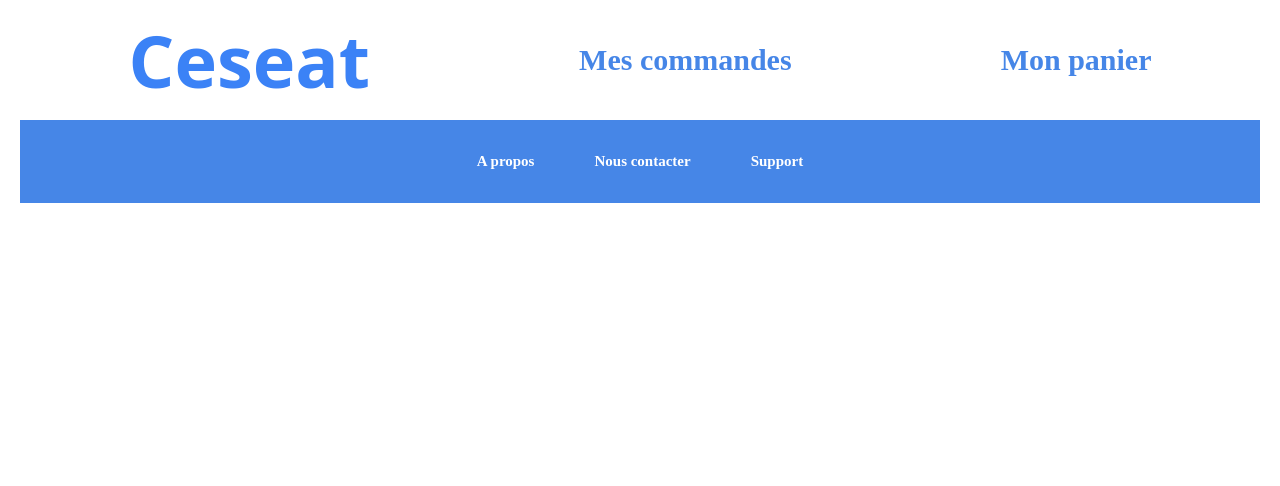
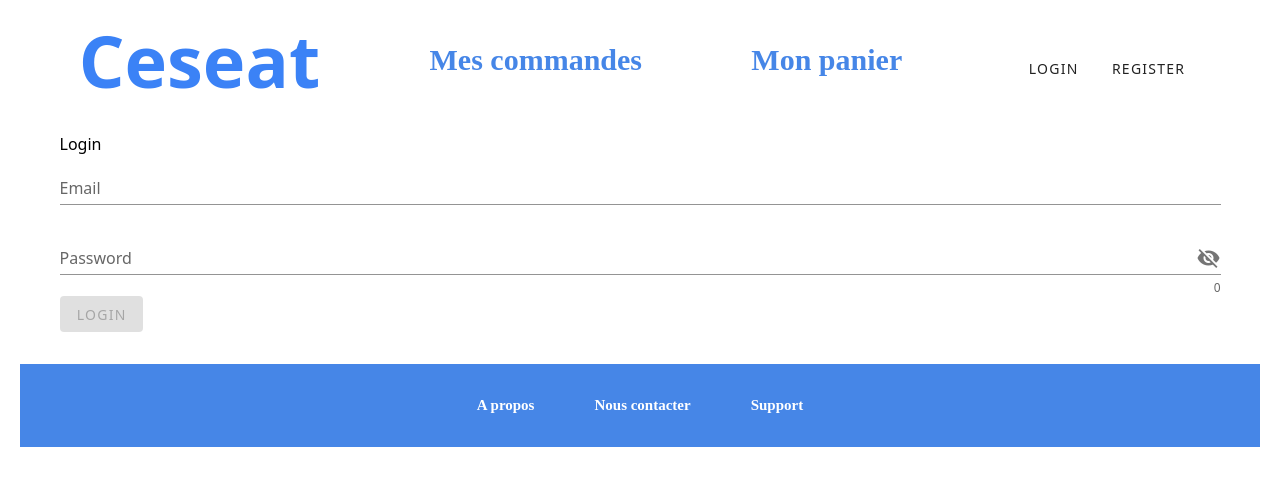
Before and after one commit to Henribri/FrontProjetWebA4, a Nuxt app: page /login in a window 1280 px wide. Shown: the top 486 px of the page. Built offline with nearby package versions, Linux system fonts and the light colour scheme; no server answers; a web font is replaced by a local one.

Commit message:
form login

```diff
--- /dev/null
+++ b/components/UserAuthForm.vue
@@ -0,0 +1,46 @@
+<template>
+  <v-form v-model="valid">
+    <v-text-field v-model="userInfo.name"
+                  label="Name"
+                  :rules="[required('name')]"
+                  v-if="hasName" />
+
+    <v-text-field v-model="userInfo.email"
+                  label="Email"
+                  :rules="[required('email'), emailFormat()]"/>
+
+    <v-text-field v-model="userInfo.password"
+                  label="Password"
+                  :type="showPassword ? 'text' : 'password'"
+                  :append-icon="showPassword ? 'mdi-eye' : 'mdi-eye-off'"
+                  @click:append="showPassword = !showPassword"
+                  counter=true
+                  :rules="[required('password'), minLength('password', 8)]"
+                  />
+
+    <v-btn @click="submitForm(userInfo)" :disabled="!valid">{{ buttonText }}</v-btn>
+  </v-form>
+</template>
+
+<script>
+  import validations from "@/utils/validations";
+  export default {
+    data() {
+      return {
+        valid: false,
+        showPassword: false,
+        hasName: false,
+        userInfo: {
+          email: '',
+          password: ''
+        },
+
+        ...validations
+      }
+    },
+    props: ["submitForm", "buttonText", "hasName"]
+  }
+</script>
+
+<style lang="scss" scoped>
+</style>
--- a/layouts/default.vue
+++ b/layouts/default.vue
@@ -3,7 +3,23 @@
       <div class="flex flex-initial flex-col md:flex-row justify-around items-center text-blue-500 bg-white text-7xl font-bold m-6">
       <NuxtLink to="/"><div>Ceseat</div></NuxtLink>
       <div class="navbar-onglet"> Mes commandes </div>
-       <div class="navbar-onglet"> Mon panier </div>
+      <NuxtLink to="/shoppingcart"><div class="navbar-onglet"> Mon panier </div></NuxtLink>
+
+      <div v-if="$auth.loggedIn">
+
+        {{$auth.user.email}}
+        <v-btn text>Logout</v-btn>
+        <!-- user name -->
+        <!-- button logout -->
+      </div>
+      <div v-else>
+        <NuxtLink to="/login"><v-btn text>login</v-btn></NuxtLink>
+        <NuxtLink to="/register"><v-btn text>register</v-btn></NuxtLink>
+        <!-- button login -->
+        <!-- button logout -->
+      </div>
+
+
       </div>
 
 
--- a/nuxt.config.js
+++ b/nuxt.config.js
@@ -35,6 +35,7 @@ export default {
     '@nuxt/typescript-build',
     // https://go.nuxtjs.dev/tailwindcss
     '@nuxtjs/tailwindcss',
+    '@nuxtjs/vuetify',
     '@nuxtjs/fontawesome'
   ],
 
@@ -51,11 +52,24 @@ export default {
     '@nuxtjs/axios',
     // https://go.nuxtjs.dev/pwa
     '@nuxtjs/pwa',
+    '@nuxtjs/auth'
   ],
 
   // Axios module configuration: https://go.nuxtjs.dev/config-axios
   axios: {
-
+    baseURL: 'http://20.74.18.246'
+  },
+  auth: {
+    strategies: {
+      local: {
+        endpoints: {
+          login: { url: '/service_auth/login_auth', method: 'post', propertyName:'token' },
+          logout: false ,
+          user: { url: '/service_user/user', method: 'get' , propertyName:'data.attributes'}
+        },
+        tokenType: ''
+      }
+    }
   },
 
   // PWA module configuration: https://go.nuxtjs.dev/pwa
--- /dev/null
+++ b/pages/login.vue
@@ -0,0 +1,25 @@
+<template>
+  <v-container>
+      <h1>Login</h1>
+
+      <UserAuthForm buttonText="Login" :submitForm="loginUser"/>
+  </v-container>
+</template>
+
+<script>
+import UserAuthForm from '~/components/UserAuthForm.vue'
+export default {
+  components: { UserAuthForm },
+  methods:{
+      loginUser(loginInfo){
+          this.$auth.loginWith('local', {
+              data: loginInfo
+          })
+      }
+  }
+}
+</script>
+
+<style>
+
+</style>
--- /dev/null
+++ b/pages/register.vue
@@ -0,0 +1,23 @@
+<template>
+  <v-container>
+      <h1>Login</h1>
+
+      <UserAuthForm :buttonText="Login" :submitForm="registerUser" :hasName="true"/>
+  </v-container>
+</template>
+
+<script>
+import UserAuthForm from '~/components/UserAuthForm.vue'
+export default {
+  components: { UserAuthForm },
+  methods:{
+      loginUser(loginInfo){
+          alert('you pressed a button')
+      }
+  }
+}
+</script>
+
+<style>
+
+</style>
--- a/pages/shoppingcart.vue
+++ b/pages/shoppingcart.vue
@@ -3,27 +3,27 @@
         <nav class="nav">
             <h2 class="nav__header">Products</h2>
             <div class="nav__cart">
-                <button @click="showCart = !showCart">
+                <button >
                     <i class="fas fa-shopping-cart"></i>
                 </button>
-                <span class="total-quantity">{{ totalQuantity}}</span>
-                <div v-if="showCart" class="cart-dropdown">
+                <span class="total-quantity">0</span>
+                <div class="cart-dropdown">
                     <ul class="cart-dropdown__list">
-                        <li v-for="product in cart" :key="product.id"> {{product.name}} ({{product.quantity}})</li>
+                        <li> produit 1 (0)</li>
                     </ul>
                 </div>
             </div>
         </nav>
 
         <section class="products">
-            <div v-for="product in products" :key="product.id" class="product" >
-                <h3 class="product__header">{{product.name}}</h3>
-                <img src="https://via.placehorder.com/150" :alt="product.name" class="product__image">
-                <p class="product__description">{{product.description}}</p>
+            <div class="product" >
+                <h3 class="product__header">Tacos</h3>
+                <img src="https://via.placehorder.com/150" alt="" class="product__image">
+                <p class="product__description">il est bon</p>
                 <div class="cart">
-                    <button @click="updateCart(product, 'subtract')" class="cart__button">-</button>
-                    <span class="cart__quantity">{{product.quantity}}</span>
-                    <button @click="updateCart(product, 'add')" class="cart__button">+</button>
+                    <button class="cart__button">-</button>
+                    <span class="cart__quantity">0</span>
+                    <button class="cart__button">+</button>
                 </div>
             </div>
         </section>
@@ -142,65 +142,3 @@ html {
   margin: 0 1rem;
 }
 </style>
-
-
-<script>
-
-const app = new Vue({
-  el: "#app",
-  data() {
-    return {
-      products: [
-        {
-          id: 1,
-          name: "Product 1",
-          description: "This is an incredibly awesome product",
-          quantity: 0
-        },
-        {
-          id: 2,
-          name: "Product 2",
-          description: "This is an incredibly awesome product",
-          quantity: 0
-        },
-        {
-          id: 3,
-          name: "Product 3",
-          description: "This is an incredibly awesome product",
-          quantity: 0
-        }
-      ],
-      showCart: false
-    };
-  },
-  computed: {
-    cart() {
-      return this.products.filter((product) => product.quantity > 0);
-    },
-    totalQuantity() {
-      return this.products.reduce(
-        (total, product) => total + product.quantity,
-        0
-      );
-    }
-  },
-  methods: {
-    updateCart(product, updateType) {
-      for (let i = 0; i < this.products.length; i++) {
-        if (this.products[i].id === product.id) {
-          if (updateType === "subtract") {
-            if (this.products[i].quantity !== 0) {
-              this.products[i].quantity--;
-            }
-          } else {
-            this.products[i].quantity++;
-          }
-
-          break;
-        }
-      }
-    }
-  }
-});
-
-</script>
--- /dev/null
+++ b/utils/validations.js
@@ -0,0 +1,19 @@
+let required = (propertyType) => {
+    return v => v && v.length > 0 || `You must input a ${propertyType}`
+  }
+  let minLength = (propertyType, minLength) => {
+    return v => v && v.length >= minLength || `${propertyType} must be at least ${minLength} characters`
+  }
+  let maxLength = (propertyType, maxLength) => {
+    return v => v && v.length <= maxLength || `${propertyType} must be less than ${maxLength} characters`
+  }
+  let emailFormat = () => {
+    let regex = /^\w+([\.-]?\w+)*@\w+([\.-]?\w+)*(\.\w{2,24})+$/
+    return v => v && regex.test(v) || "Must be a valid email"
+  }
+  export default {
+    required,
+    minLength,
+    maxLength,
+    emailFormat
+  }
```
Also changed, not shown: package.json (+9 -3 lines), 1 other file (tests, documents, lock files or other folders).
